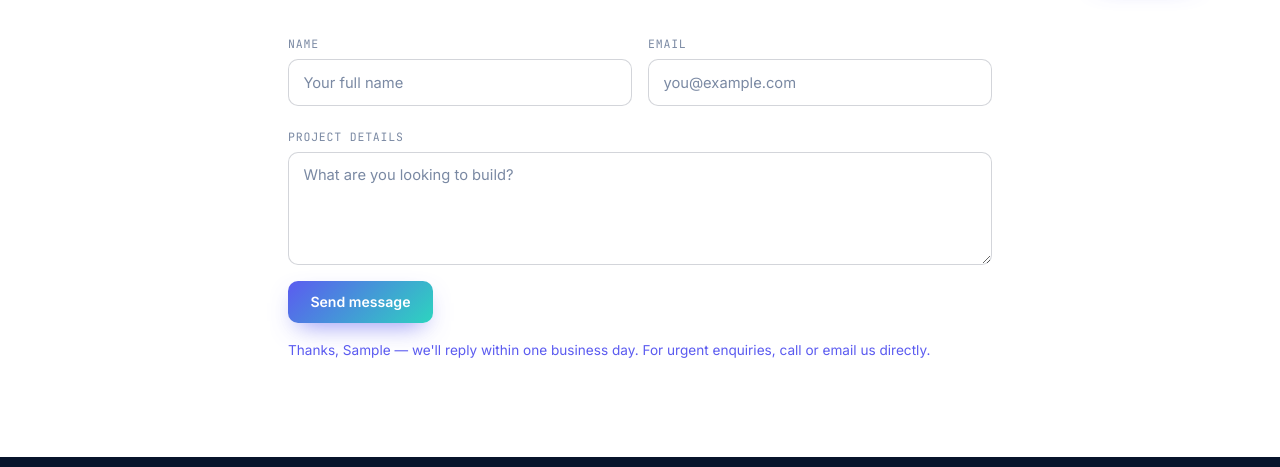
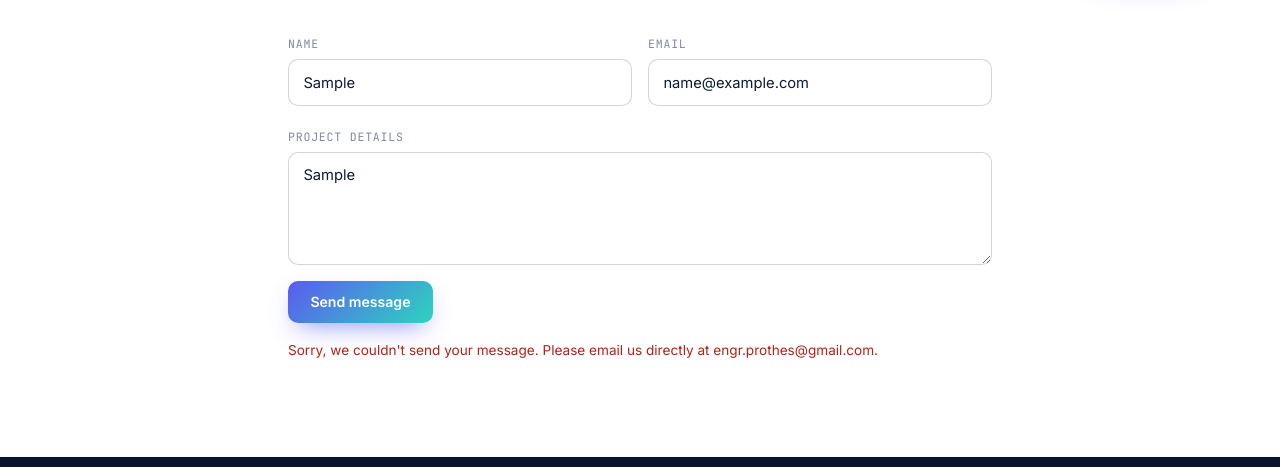
Before and after one commit to psbmlabs/psbmlabs.github.io, a plain HTML site: page contact.html in a window 1280 px wide. Both pictures are taken after typing "Sample", "name@example.com", "Sample" into the empty fields and a click on the button "Send message". Shown: the part 1295-1762 px from the top of the page. Drawn offline with nearby package versions, Linux system fonts and the light colour scheme; no server answers.

Commit message:
asp v44.093.893.873

```diff
--- a/contact.html
+++ b/contact.html
@@ -172,15 +172,16 @@
           <div class="row g-3">
             <div class="col-md-6">
               <label for="cName">Name</label>
-              <input type="text" class="form-control" id="cName" placeholder="Your full name" required>
+              <input type="text" class="form-control" id="cName" name="name" placeholder="Your full name" required maxlength="200">
             </div>
             <div class="col-md-6">
               <label for="cEmail">Email</label>
-              <input type="email" class="form-control" id="cEmail" placeholder="you@example.com" required>
+              <input type="email" class="form-control" id="cEmail" name="email" placeholder="you@example.com" required maxlength="200">
             </div>
             <div class="col-12">
               <label for="cMsg">Project details</label>
-              <textarea class="form-control" id="cMsg" rows="4" placeholder="What are you looking to build?" required></textarea>
+              <textarea class="form-control" id="cMsg" name="message" rows="4" placeholder="What are you looking to build?" required maxlength="5000"></textarea>
+              <input type="text" name="_gotcha" tabindex="-1" autocomplete="off" aria-hidden="true" style="position:absolute;left:-9999px;opacity:0;height:0;width:0">
             </div>
             <div class="col-12 d-flex align-items-center gap-3 flex-wrap">
               <button type="submit" class="btn btn-spl-primary">Send message</button>
--- a/js/script.js
+++ b/js/script.js
@@ -169,18 +169,67 @@ $(function () {
   });
   updateEstimator();
 
-  /* ---- quick contact form (static, no backend) ---- */
+  /* ---- quick contact form: sends to Formspree (email) AND Google Sheet (Apps Script) ---- */
+  var FORMSPREE_URL = 'https://formspree.io/f/xwlldvyn';
+
+  function getScriptUrl() {
+    return fetch('data/site-config.json', { cache: 'no-store' })
+      .then(function (r) { return r.json(); })
+      .then(function (c) { return c.appsScript || ''; })
+      .catch(function () { return ''; });
+  }
+
+  function sendToFormspree(data) {
+    return fetch(FORMSPREE_URL, {
+      method: 'POST',
+      headers: { 'Content-Type': 'application/json', 'Accept': 'application/json' },
+      body: JSON.stringify(data)
+    }).then(function (r) { if (!r.ok) throw new Error('Formspree ' + r.status); return true; });
+  }
+
+  function sendToSheet(data) {
+    return getScriptUrl().then(function (url) {
+      if (!url) throw new Error('no Apps Script url');
+      // text/plain + no-cors = no preflight; Apps Script still receives the body
+      return fetch(url, {
+        method: 'POST',
+        mode: 'no-cors',
+        headers: { 'Content-Type': 'text/plain;charset=utf-8' },
+        body: JSON.stringify(data)
+      }).then(function () { return true; });
+    });
+  }
+
   $('#quickContactForm').on('submit', function (e) {
     e.preventDefault();
+    var form = this, $form = $(form), $btn = $form.find('button[type=submit]'), $note = $('#formNote');
+    var bn = document.documentElement.lang === 'bn';
+    if (!form.checkValidity()) { $form.addClass('was-validated'); return; }
+    if ($form.find('[name=_gotcha]').val()) { form.reset(); return; } // bot trap
+
     var name = $('#cName').val().trim();
-    if (!this.checkValidity()) {
-      $(this).addClass('was-validated');
-      return;
-    }
-    var bn = document.documentElement.lang === 'bn';
-    $('#formNote').css('color', 'var(--teal)').text(bn ? 'ধন্যবাদ, ' + name + ' — আমরা এক কার্যদিবসের মধ্যে উত্তর দেব। জরুরি প্রয়োজনে সরাসরি ফোন বা ইমেইল করুন।' : 'Thanks, ' + name + ' — we\'ll reply within one business day. For urgent enquiries, call or email us directly.');
-    this.reset();
-    $(this).removeClass('was-validated');
+    var data = {
+      name: name,
+      email: $('#cEmail').val().trim(),
+      message: $('#cMsg').val().trim(),
+      page: location.href
+    };
+
+    $btn.prop('disabled', true);
+    $note.css('color', 'var(--text-dim)').text(bn ? 'পাঠানো হচ্ছে…' : 'Sending…');
+
+    Promise.allSettled([sendToFormspree(data), sendToSheet(data)]).then(function (res) {
+      var okCount = res.filter(function (r) { return r.status === 'fulfilled'; }).length;
+      res.forEach(function (r, i) { if (r.status === 'rejected') console.warn(['Formspree', 'Sheet'][i] + ' failed:', r.reason); });
+      $btn.prop('disabled', false);
+      if (okCount > 0) {
+        $note.css('color', 'var(--teal)').text(bn ? 'ধন্যবাদ, ' + name + ' — আমরা এক কার্যদিবসের মধ্যে উত্তর দেব। জরুরি প্রয়োজনে সরাসরি ফোন বা ইমেইল করুন।' : 'Thanks, ' + name + ' — we\'ll reply within one business day. For urgent enquiries, call or email us directly.');
+        form.reset();
+        $form.removeClass('was-validated');
+      } else {
+        $note.css('color', '#b42318').text(bn ? 'দুঃখিত, মেসেজ পাঠানো যায়নি। অনুগ্রহ করে সরাসরি engr.prothes@gmail.com এ ইমেইল করুন।' : 'Sorry, we couldn\'t send your message. Please email us directly at engr.prothes@gmail.com.');
+      }
+    });
   });
 
 });
```
